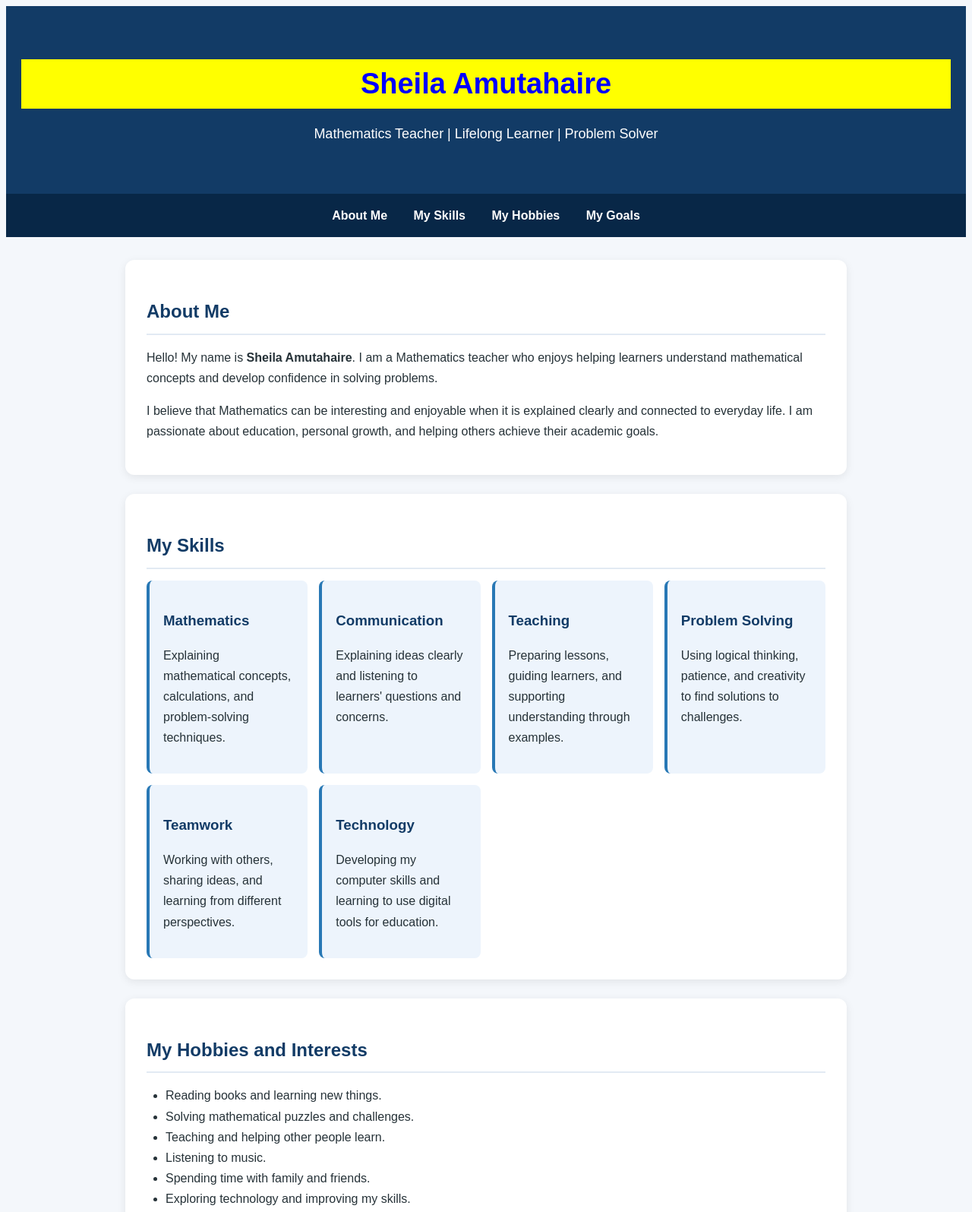
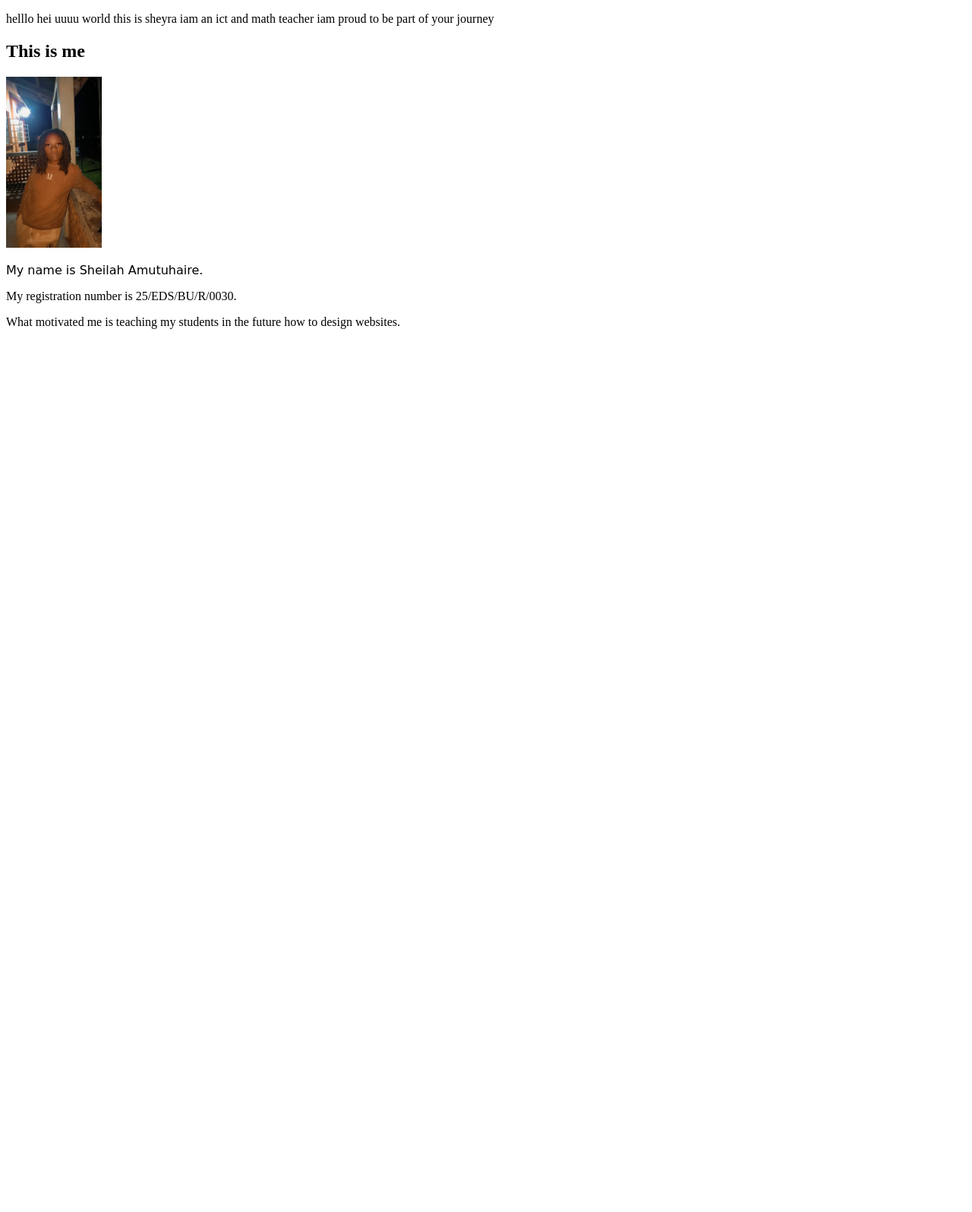
Before and after one commit to Sheyrah2004/Introductiontoweb, a plain HTML site: page index.html in a window 1280 px wide. Shown: the top 1595 px of the page at 76% size. After the commit the page ends 800 px from the top, so only its background shows below. Drawn offline with Linux system fonts and the light colour scheme.

Commit message:
my person

```diff
--- a/index.html
+++ b/index.html
@@ -4,224 +4,12 @@
     <meta charset="UTF-8">
     <meta name="viewport" content="width=device-width, initial-scale=1.0">
     <title>Document</title>
-    <style>
-        h1{
-            color:blue;
-            background-color:yellow;
-        }
-        <style>
-        * {
-            margin: 0;
-            padding: 0;
-            box-sizing: border-box;
-        }
 
-        body {
-            font-family: Arial, sans-serif;
-            background-color: #f4f7fb;
-            color: #263238;
-            line-height: 1.7;
-        }
 
-        header {
-            background: #123b66;
-            color: white;
-            text-align: center;
-            padding: 45px 20px;
-        }
 
-        header h1 {
-            font-size: 38px;
-            margin-bottom: 10px;
-        }
 
-        header p {
-            font-size: 18px;
-        }
 
-        nav {
-            background: #082747;
-            padding: 15px;
-            text-align: center;
-        }
 
-        nav a {
-            color: white;
-            text-decoration: none;
-            margin: 0 15px;
-            font-weight: bold;
-        }
-
-        nav a:hover {
-            color: #ffd166;
-        }
-
-        .container {
-            max-width: 950px;
-            margin: 30px auto;
-            padding: 0 20px;
-        }
-
-        section {
-            background: white;
-            margin-bottom: 25px;
-            padding: 28px;
-            border-radius: 12px;
-            box-shadow: 0 3px 12px rgba(0,0,0,0.08);
-        }
-
-        h2 {
-            color: #123b66;
-            margin-bottom: 15px;
-            border-bottom: 2px solid #e2eaf3;
-            padding-bottom: 8px;
-        }
-
-        ul {
-            padding-left: 25px;
-        }
-
-        .cards {
-            display: grid;
-            grid-template-columns: repeat(auto-fit, minmax(200px, 1fr));
-            gap: 15px;
-        }
-
-        .card {
-            background: #edf4fc;
-            padding: 18px;
-            border-radius: 8px;
-            border-left: 4px solid #2878b5;
-        }
-
-        .card h3 {
-            color: #123b66;
-            margin-bottom: 8px;
-        }
-
-        footer {
-            background: #082747;
-            color: white;
-            text-align: center;
-            padding: 22px;
-            margin-top: 30px;
-        }
-
-        @media (max-width: 600px) {
-            header h1 {
-                font-size: 29px;
-            }
-
-            nav a {
-                display: inline-block;
-                margin: 5px 8px;
-            }
-        }
-    </style>
-</head>
-
-<body>
-
-    <header>
-        <h1>Sheila Amutahaire</h1>
-        <p>Mathematics Teacher | Lifelong Learner | Problem Solver</p>
-    </header>
-
-    <nav>
-        <a href="#about">About Me</a>
-        <a href="#skills">My Skills</a>
-        <a href="#hobbies">My Hobbies</a>
-        <a href="#goals">My Goals</a>
-    </nav>
-
-    <main class="container">
-
-        <section id="about">
-            <h2>About Me</h2>
-            <p>
-                Hello! My name is <strong>Sheila Amutahaire</strong>.
-                I am a Mathematics teacher who enjoys helping learners
-                understand mathematical concepts and develop confidence
-                in solving problems.
-            </p>
-            <p>
-                I believe that Mathematics can be interesting and enjoyable
-                when it is explained clearly and connected to everyday life.
-                I am passionate about education, personal growth, and
-                helping others achieve their academic goals.
-            </p>
-        </section>
-
-        <section id="skills">
-            <h2>My Skills</h2>
-
-            <div class="cards">
-                <div class="card">
-                    <h3>Mathematics</h3>
-                    <p>Explaining mathematical concepts, calculations,
-                    and problem-solving techniques.</p>
-                </div>
-
-                <div class="card">
-                    <h3>Communication</h3>
-                    <p>Explaining ideas clearly and listening to learners'
-                    questions and concerns.</p>
-                </div>
-
-                <div class="card">
-                    <h3>Teaching</h3>
-                    <p>Preparing lessons, guiding learners, and supporting
-                    understanding through examples.</p>
-                </div>
-
-                <div class="card">
-                    <h3>Problem Solving</h3>
-                    <p>Using logical thinking, patience, and creativity
-                    to find solutions to challenges.</p>
-                </div>
-
-                <div class="card">
-                    <h3>Teamwork</h3>
-                    <p>Working with others, sharing ideas, and learning
-                    from different perspectives.</p>
-                </div>
-
-                <div class="card">
-                    <h3>Technology</h3>
-                    <p>Developing my computer skills and learning to use
-                    digital tools for education.</p>
-                </div>
-            </div>
-        </section>
-
-        <section id="hobbies">
-            <h2>My Hobbies and Interests</h2>
-            <ul>
-                <li>Reading books and learning new things.</li>
-                <li>Solving mathematical puzzles and challenges.</li>
-                <li>Teaching and helping other people learn.</li>
-                <li>Listening to music.</li>
-                <li>Spending time with family and friends.</li>
-                <li>Exploring technology and improving my skills.</li>
-            </ul>
-        </section>
-
-        <section id="goals">
-            <h2>My Goals</h2>
-            <p>
-                My goal is to become an even better educator, inspire
-                learners to appreciate Mathematics, and continue improving
-                my professional and digital skills. I want to make learning
-                easier, more engaging, and meaningful for every learner.
-            </p>
-        </section>
-
-    </main>
-
-    <footer>
-        <p>&copy; 2026 Sheila Amutahaire. All rights reserved.</p>
-        <p>Teaching with passion, learning with purpose.</p>
-    </footer>
 
 </head>
 <p>helllo hei uuuu
```
Also changed, not shown: gallarey.html (deleted, +0 -212 lines).
